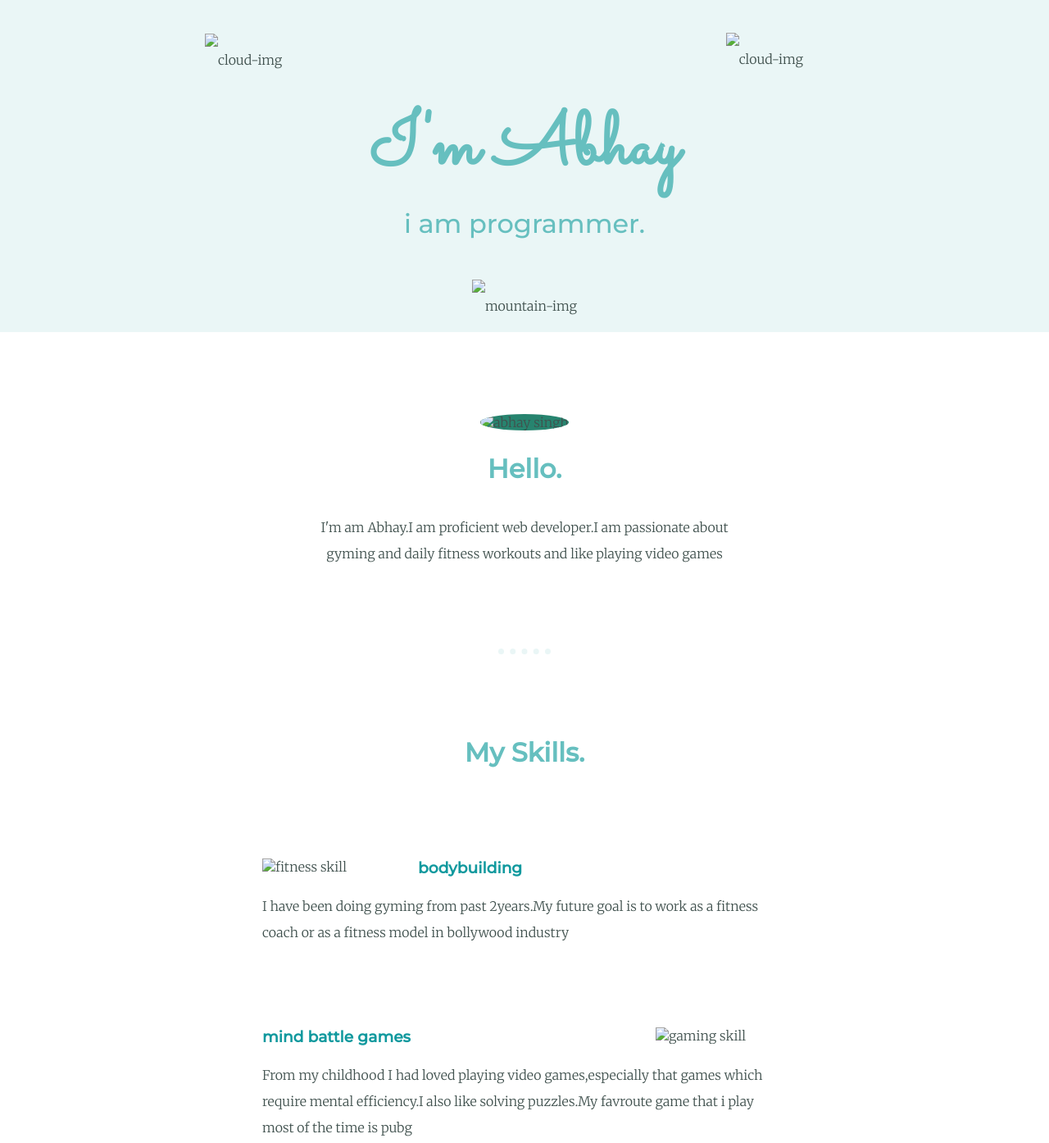
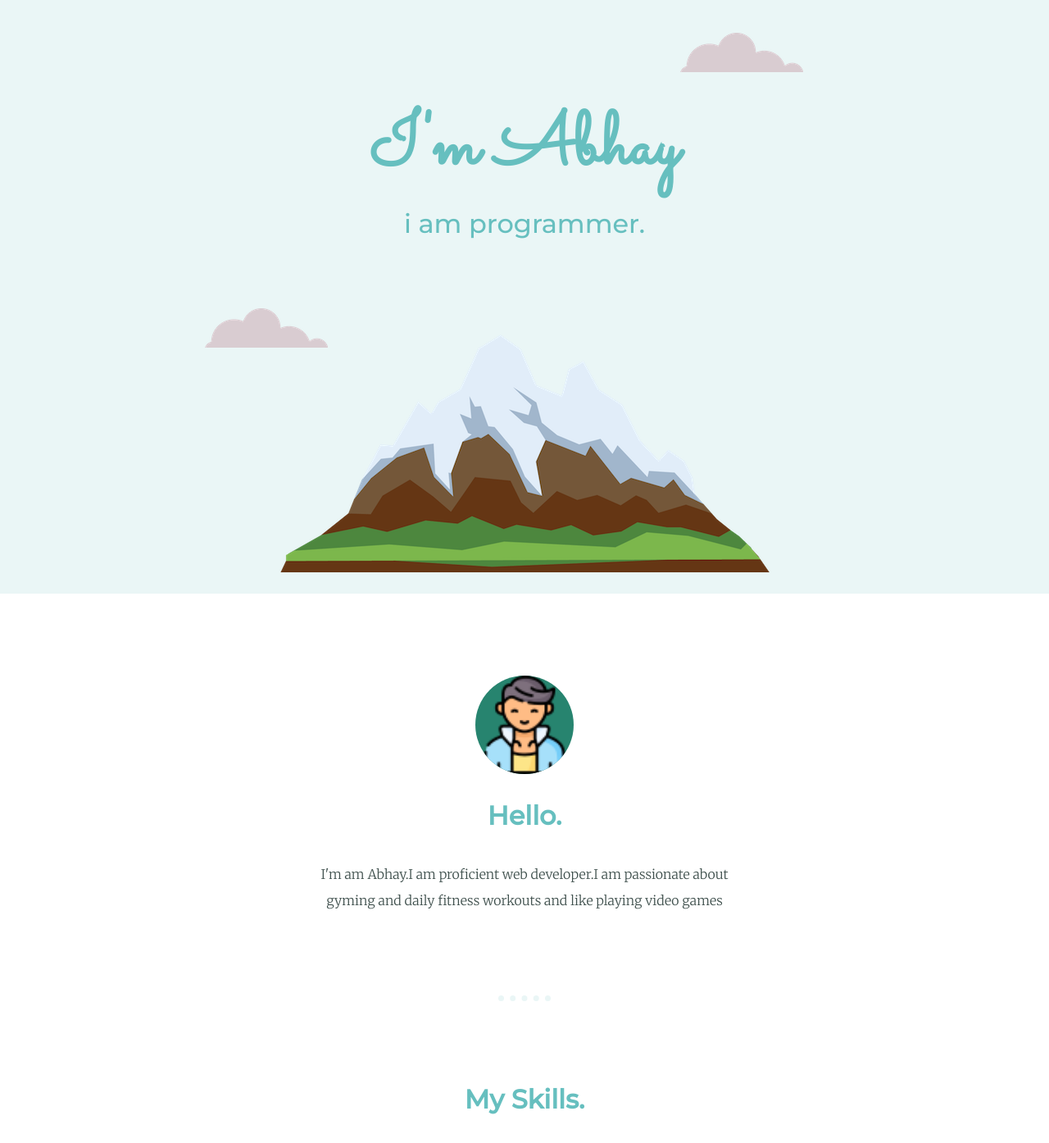
Before and after one commit to abhay2025/profile, a plain HTML site: page index.html in a window 1280 px wide. Shown: the top 1394 px of the page at 82% size. Drawn offline with Linux system fonts and the light colour scheme.

Commit message:
Update index.html

```diff
--- a/index.html
+++ b/index.html
@@ -11,16 +11,16 @@
 </head>
 <body>
     <div class="top-container">
-    <img class="top-cloud" src="images/cloud.png" alt="cloud-img">
+    <img class="top-cloud" src="cloud.png" alt="cloud-img">
         <h1>I'm Abhay</h1>
         <h2 class="program">i am programmer.</h2>
 
-    <img class="bottom-cloud" src="images/cloud.png" alt="cloud-img">
-    <img src="images/mountain.png" alt="mountain-img">
+    <img class="bottom-cloud" src="cloud.png" alt="cloud-img">
+    <img src="mountain.png" alt="mountain-img">
     </div>
     <div class="middle-container">
         <div class="profile">
-          <img class="abhay" src="images/person.png" alt="abhay singh">
+          <img class="abhay" src="person.png" alt="abhay singh">
           <h2>Hello.</h2>
           <p class="font">I'm am Abhay.I am proficient web developer.I am passionate about gyming and daily fitness workouts and like playing video games</p>
         </div>
@@ -28,13 +28,13 @@
         <div class="skills">
           <h2 class="skill-text">My Skills.</h2>
           <div class="skill-row">
-            <img class="fitness" src="images/fitness-gym.png" alt="fitness skill">
+            <img class="fitness" src="fitness-gym.png" alt="fitness skill">
             <h3>bodybuilding</h3>
             <p class="gyming-para">I have been doing gyming from past 2years.My future goal is to work as a fitness coach or as a fitness model in bollywood industry</p>
           </div>
 
           <div class="skill-row">
-            <img class="gaming" src="images/game-controller.png" alt="gaming skill">
+            <img class="gaming" src="game-controller.png" alt="gaming skill">
             <h3 class="mind-battle">mind battle games</h3>
             <p class="gaming-para">From my childhood I had loved playing video games,especially that games which require mental efficiency.I also like solving puzzles.My favroute game that i play most of the time is pubg</p>
           </div>
```
